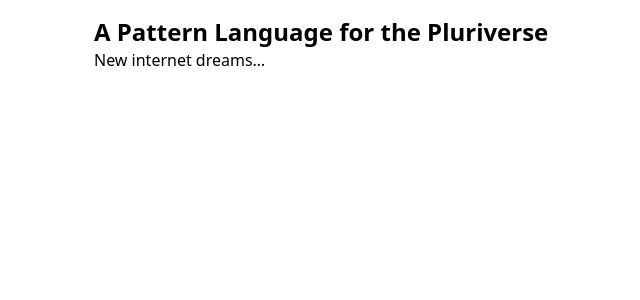
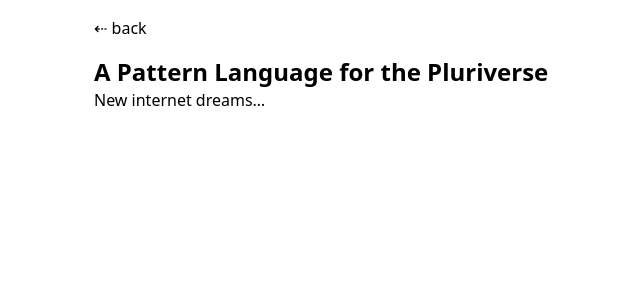
Before and after one commit to hyperlink-academy/pattern.kitchen, a Next.js app: page /p/a-pattern-language-for-the-pluriverse in a window 1280 px wide. Shown: the top 300 px of the page, without its empty margins (178-818 px from the left). Built offline with nearby package versions, Linux system fonts and the light colour scheme.

Commit message:
split out basic layouts, home and pattern language

```diff
--- a/pages/_app.js
+++ b/pages/_app.js
@@ -1,17 +1,52 @@
 import "@/styles/globals.css";
+import Link from "next/link";
+import { useRouter } from "next/router";
 
 export default function App({ Component, pageProps }) {
+  let router = useRouter();
+
+  // homepage
+  if (router.pathname === "/") {
+    return (
+      <LayoutHome>
+        <Component {...pageProps} />
+      </LayoutHome>
+    );
+  }
+  // pattern language page
+  if (router.pathname.startsWith("/p/")) {
+    return (
+      <LayoutPatternLanguage>
+        <Component {...pageProps} />
+      </LayoutPatternLanguage>
+    );
+  }
+  // default fallback
+  // TODO: add more generic fallback, or 404 etc.
+  // (OR could e.g. extract layout wrapper)
   return (
-    <Layout>
+    <LayoutHome>
       <Component {...pageProps} />
-    </Layout>
+    </LayoutHome>
   );
 }
 
-const Layout = (props) => {
+const LayoutHome = (props) => {
   return (
     <div style={{ maxWidth: "48rem", margin: "auto", padding: "1rem" }}>
       {props.children}
     </div>
   );
 };
+
+const LayoutPatternLanguage = (props) => {
+  return (
+    <div style={{ maxWidth: "48rem", margin: "auto", padding: "1rem" }}>
+      <div className="pb-4">
+        <Link href="/">⇠ back</Link>
+      </div>
+      {/* <div></div> */}
+      {props.children}
+    </div>
+  );
+};
--- a/pages/index.js
+++ b/pages/index.js
@@ -1,7 +1,6 @@
 import Head from "next/head";
 
 import fs from "fs/promises";
-import path from "path";
 import Link from "next/link";
 
 export default function Home(props) {
@@ -20,7 +19,6 @@ export default function Home(props) {
       <main className="flex flex-col gap-4">
         <h1>Pattern Kitchen</h1>
         <p>Welcome! This is a place for pattern languages…</p>
-        {/* {JSON.stringify(props)} */}
         <PatternLanguageList patterns={props.patterns} />
       </main>
     </>
@@ -30,7 +28,6 @@ export default function Home(props) {
 const PatternLanguageList = (props) => (
   <div className="flex gap-4">
     {props.patterns.map((p, index) => (
-      // <div className="flex" key={index}>
       <Link
         href={`/p/${p.path.slice(0, -4)}`}
         key={p.path}
@@ -38,14 +35,11 @@ const PatternLanguageList = (props) => (
       >
         {p.meta?.title || p.path}
       </Link>
-      // </div>
     ))}
   </div>
 );
 
 export const getStaticProps = async () => {
-  // const postDirectory = path.join(process.cwd(), "pages/p");
-  // let postFilenames = await fs.readdir(postDirectory);
   let patternFilenames = await fs.readdir("./pages/p");
 
   const patterns = await Promise.all(
```
